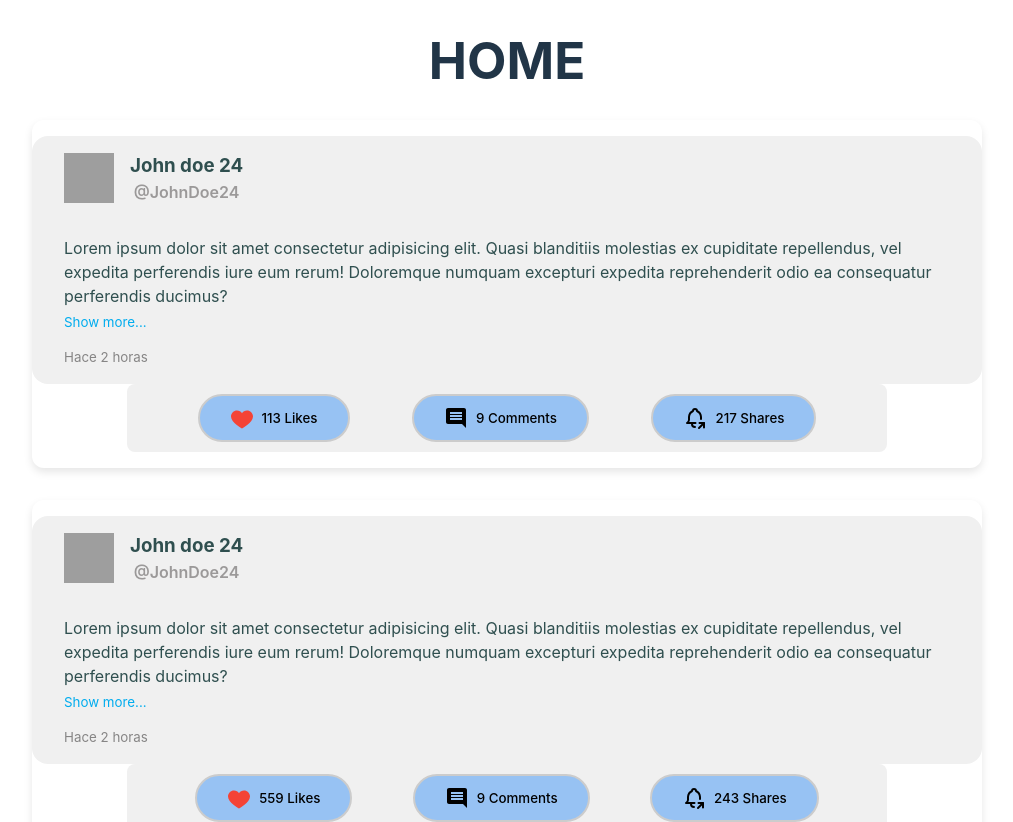
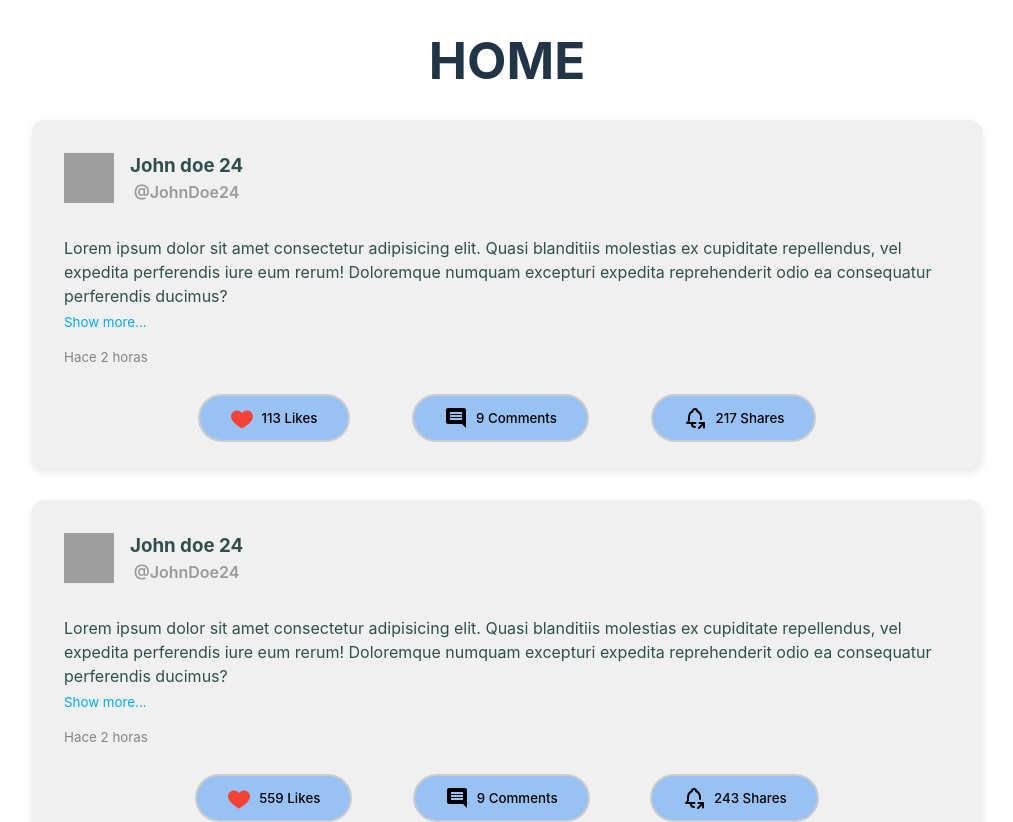
Before and after one commit to Issblann/post-ui-taller-5, a React (Vite) app: page / in a window 1280 px wide. Shown: the top 822 px of the page, without its empty margins (133-1146 px from the left). Built offline with nearby package versions, Linux system fonts and the light colour scheme; grey boxes are pictures that could not be loaded.

Commit message:
agrego color de fondo a la carta de los post

```diff
--- a/src/styles/ToolsBar.css
+++ b/src/styles/ToolsBar.css
@@ -3,7 +3,6 @@
   justify-content: space-evenly;
   align-items: center;
   padding: 10px;
-  background-color: #f0f0f0;
   border-radius: 8px;
   width: 80%;
 }
--- a/src/styles/post-card.styles.css
+++ b/src/styles/post-card.styles.css
@@ -1,6 +1,7 @@
 .post-card__container {
   display: flex;
   flex-direction: column;
+  background-color: #f0f0f0;
   align-items: center;
   box-shadow: 0 4px 8px rgba(0, 0, 0, 0.1);
   border-radius: 12px;
--- a/src/styles/post.styles.css
+++ b/src/styles/post.styles.css
@@ -1,7 +1,6 @@
 .container-post {
   width: 100%;
   padding: 0 2rem;
-  background: #f0f0f0;
   border-radius: 1em;
   color: darkslategray;
   display: flex;
```
